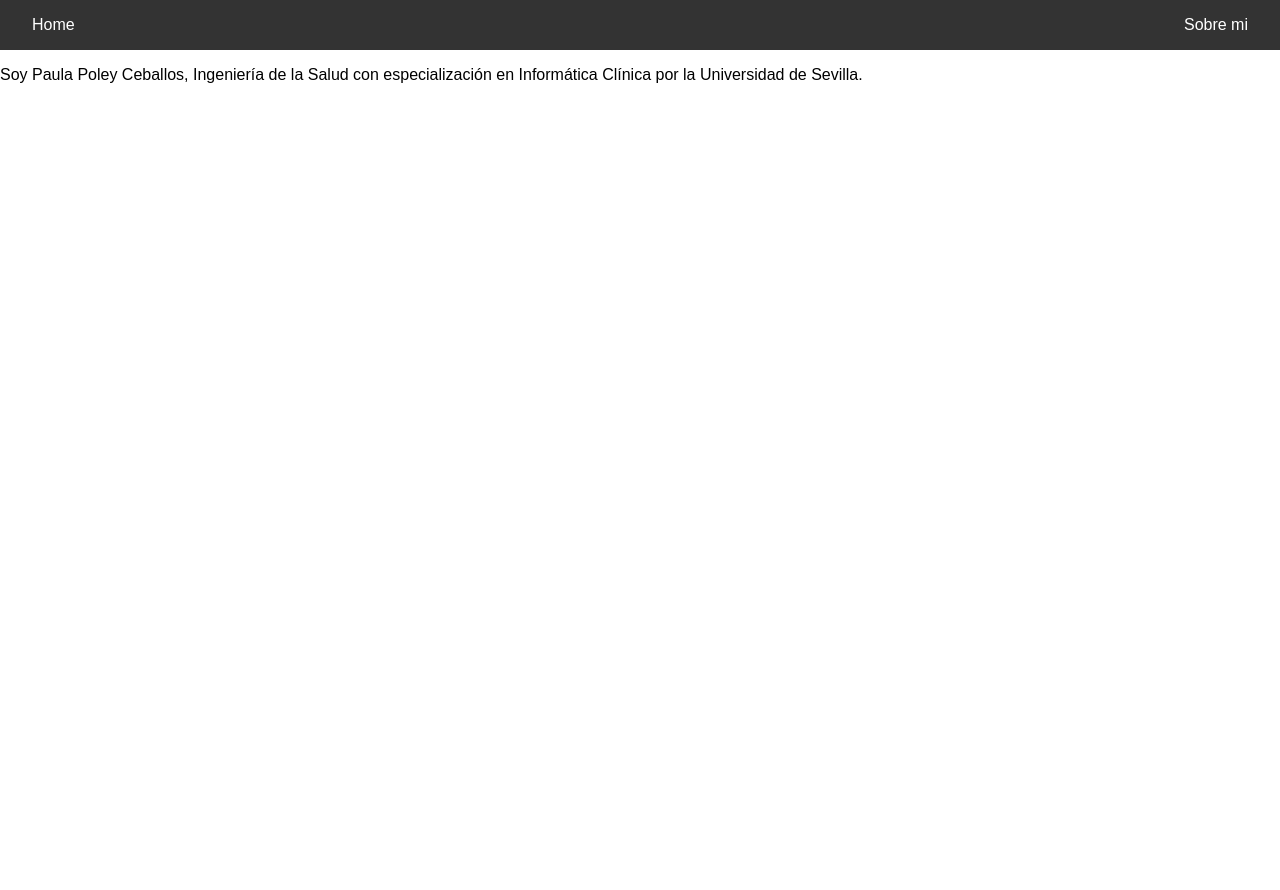
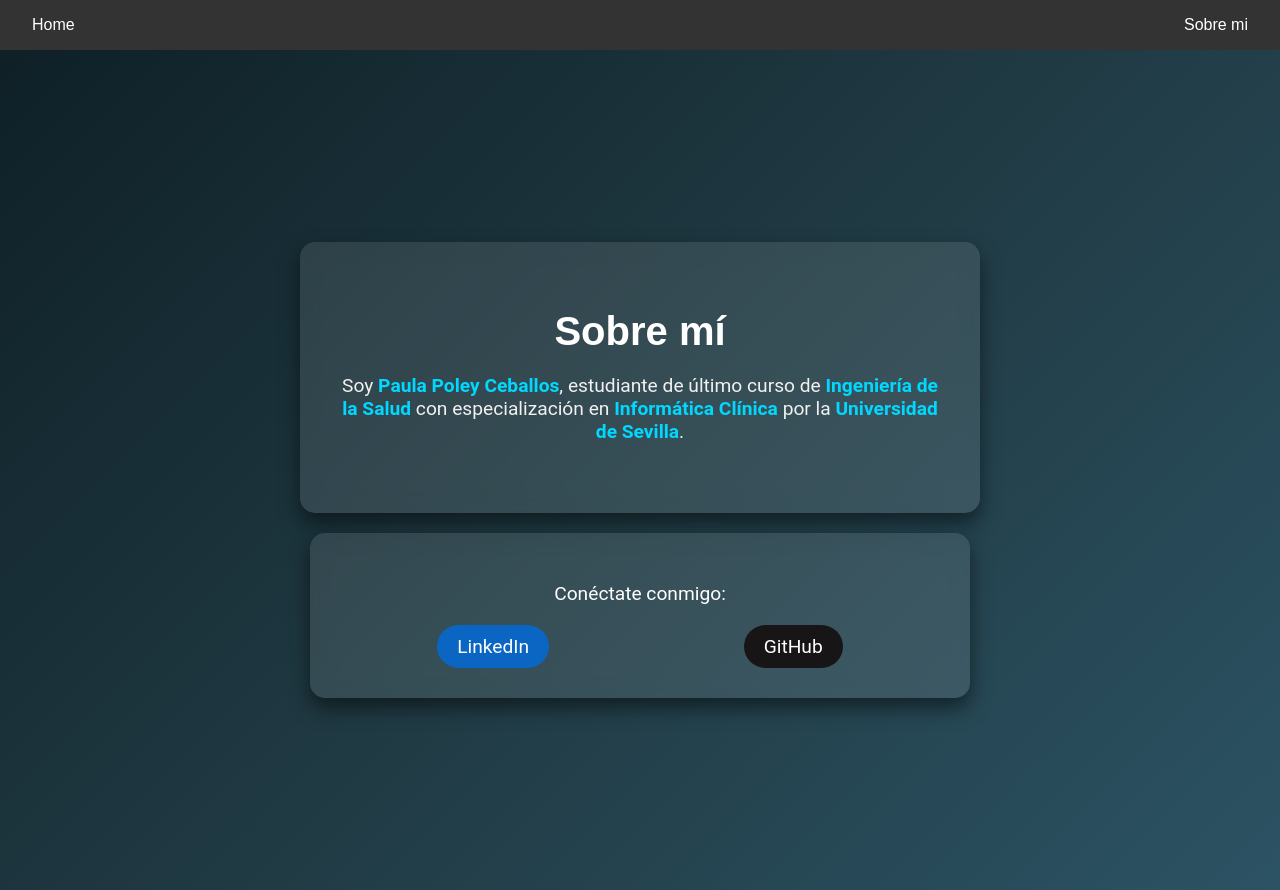
Before and after one commit to paulapoley/portfoliopaulapoley, a React (Create React App) app: page /about in a window 1280 px wide. Before the commit the page ends 800 px from the top, so only its background shows below. Built offline with nearby package versions, Linux system fonts and the light colour scheme.

Commit message:
Update About.jsx

```diff
--- a/src/pages/About.jsx
+++ b/src/pages/About.jsx
@@ -1,15 +1,27 @@
 import React from 'react';
+import './About.css';
 
 const About = () => {
   return (
-    <div>
-      <p className="about-text">
-        <span className="highlight">Soy Paula Poley Ceballos, Ingeniería de la Salud con especialización en Informática Clínica por la Universidad de Sevilla.</span>
-      </p>
+    <div className="about-container">
+      <div className="about-content">
+        <h1 className="about-title">Sobre mí</h1>
+        <p className="about-text">
+          Soy <span className="highlight">Paula Poley Ceballos</span>, estudiante de último curso de <span className="highlight">Ingeniería de la Salud</span> con especialización en <span className="highlight">Informática Clínica</span> por la <span className="highlight">Universidad de Sevilla</span>.
+        </p>
+      </div>
       <div className="about-links-container">
         <p className="about-links-intro">
-          {/* Contenido adicional */}
+          Conéctate conmigo:
         </p>
+        <div className="about-links">
+          <a href="https://www.linkedin.com/in/paulapoley/" className="about-link linkedin" target="_blank" rel="noopener noreferrer">
+            LinkedIn
+          </a>
+          <a href="https://github.com/paulapoley" className="about-link github" target="_blank" rel="noopener noreferrer">
+            GitHub
+          </a>
+        </div>
       </div>
     </div>
   );
```
